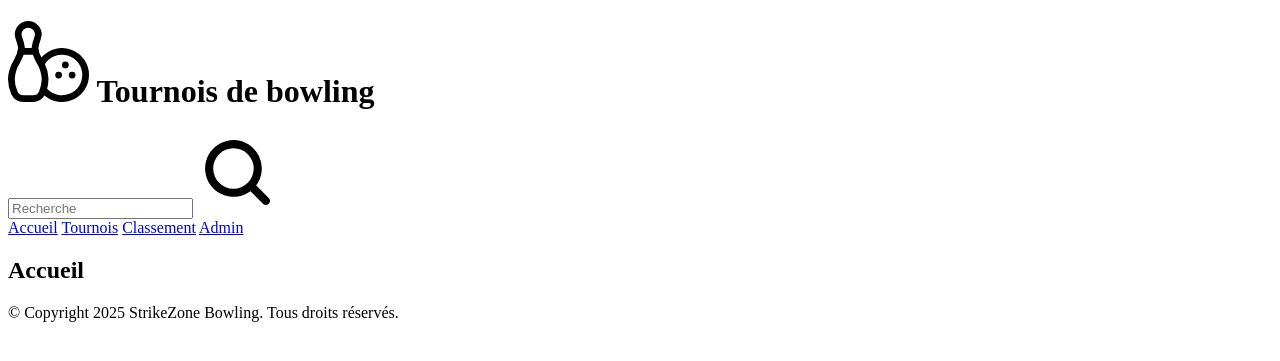
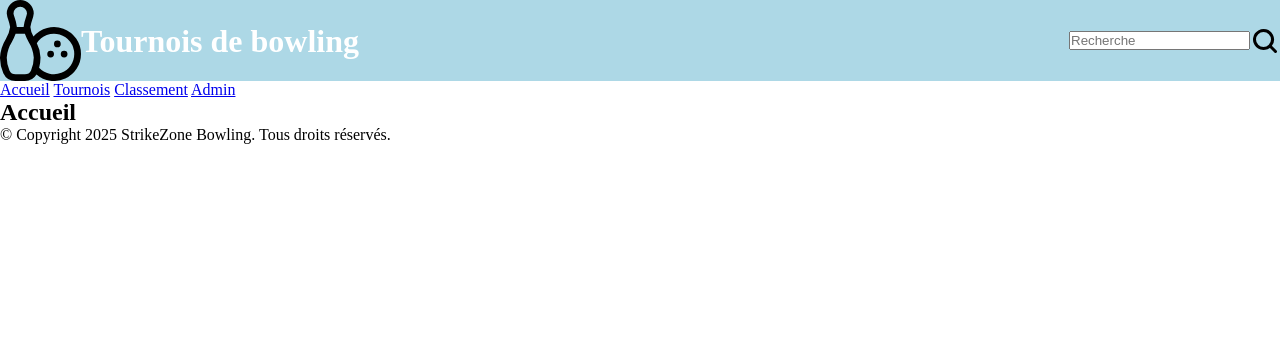
Before and after one commit to Clio8994/projet, a PHP site: page / in a window 1280 px wide. Shown: the top 361 px of the page. Run offline with PHP 8.4, Linux system fonts and the light colour scheme.

Commit message:
rm page accueil et ajout du css header

```diff
--- a/css/style.css
+++ b/css/style.css
@@ -0,0 +1,34 @@
+*{
+    padding: 0%;
+    margin: 0%;
+}
+
+header{
+    width: 100%;
+    line-height: 5vh;
+    background-color: lightblue;
+    display: flex;
+    justify-content: space-between;
+    align-items: center;
+}
+
+h1 {
+    display: flex;
+    align-items: center;
+}
+
+h1 a {
+    text-decoration: none;
+    color: white;
+    display: flex;
+    align-items: center;
+}
+
+form {
+    display: flex;
+    align-items: center;
+}
+
+input[type="image"]{
+    height: 30px;
+}
--- a/inc/header.php
+++ b/inc/header.php
@@ -20,9 +20,10 @@ define('ROOT', '/B1CS2/projet/');
   <body>
 <header>
       <h1>
-          <img src="<?= ROOT ?>images/logo.svg" alt="logo" >
+        <a href="<?= ROOT ?>">
+            <img src="<?= ROOT ?>images/logo.svg" alt="logo" >
+            Tournois de bowling
         </a>
-        Tournois de bowling
       </h1>
       <form action="<?= ROOT ?>pages/recherche.php" method="get">
         <input
```
Also changed, not shown: pages/accueil.php (deleted).
